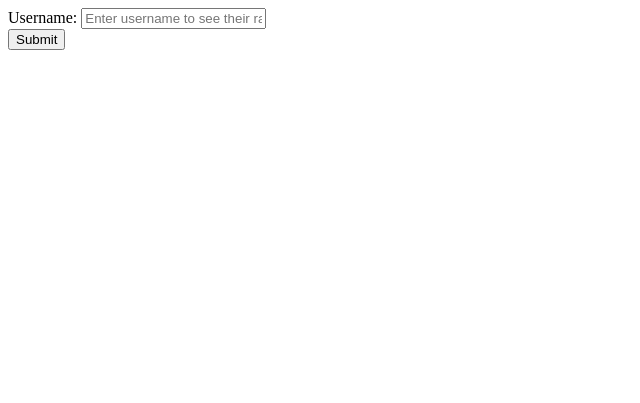
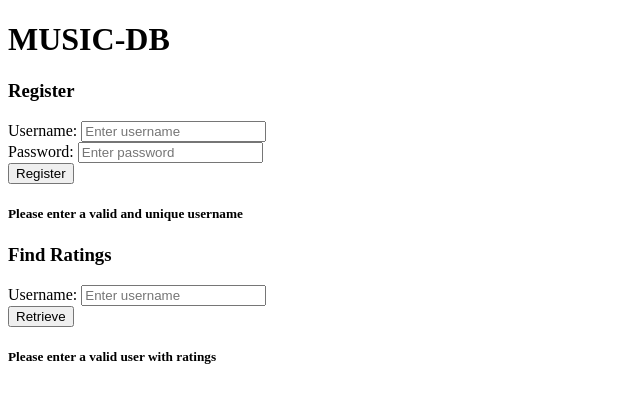
Before and after one commit to rebekahsong/bb_swe, a PHP site: page / in a window 1280 px wide. Shown: the top 403 px of the page, without its empty margins (0-640 px from the left). Run offline with PHP 8.4, Linux system fonts and the light colour scheme.

Commit message:
finishing touches

```diff
--- a/index.php
+++ b/index.php
@@ -1,15 +1,3 @@
-<!--
-  COMP 333: Software Engineering
-  Sebastian Zimmeck (szimmeck@wesleyan.edu)
-
-  PHP sample script for querying a database with SQL. This script can be run
-  from inside the htdocs directory in XAMPP. The script assumes that there is a
-  database set up (e.g., via PHPMyAdmin) named COMP333_SQL_Tutorial with a
-  student_grades table per the sql_tutorial.md.
-
-  Note: To run this file as a PHP script change the file extension to .php.
--->
-
 <!DOCTYPE HTML>
 <html lang="en">
 <head>
@@ -30,43 +18,82 @@ if ($conn->connect_error) {
   die("Connection failed: " . $conn->connect_error);
 }
 
-if(isset($_REQUEST["submit"])){
+if(isset($_REQUEST["register"])){
   $out_value = "";
   $u_username = $_REQUEST['username'];
+  $u_password = $_REQUEST['password'];
 
-  if(!empty($u_username)){
-    $sql_query = "SELECT * FROM ratings WHERE username = ('$u_username')";
+
+  if(!empty($u_username)&&(!empty($u_password))){
+	$sql_query = "INSERT INTO users ( username, password ) VALUES ( '$u_username', '$u_password' )";
+
     $result = mysqli_query($conn, $sql_query);
 
-    $row = mysqli_fetch_assoc($result);
-    $out_value = "The song is: " . $row['song'];
+    $out_value = "Successfuly registered";
   }
   else {
-    $out_value = "No ratings available!";
+    $out_value = "";
   }
 }
+
+if(isset($_REQUEST["retrieve"])){
+
+	$out_value_songs_and_ratings = array();
+	$u_username = $_REQUEST['username'];
+
+	if(!empty($u_username)){
+	  $sql_query = "SELECT * FROM ratings WHERE username = ('$u_username')";
+	  $result = mysqli_query($conn, $sql_query);
+
+		while($row = mysqli_fetch_assoc($result))
+		{
+		$song_and_rating = array($row['song'], $row['rating']);
+		array_push($out_value_songs_and_ratings,$song_and_rating);
+		}
+
+	}
+	else {
+	  $out_value_songs_and_ratings = array();
+	}
+  }
 
 $conn->close();
 ?>
 
 <!--
-  HTML code for the form by which the user can query data.
-  Note that we are using names (to pass values around in PHP) and not ids
-  (which are for CSS styling or JavaScript functionality).
-  You can leave the action in the form open
-  (https://stackoverflow.com/questions/1131781/is-it-a-good-practice-to-use-an-empty-url-for-a-html-forms-action-attribute-a)
+  HTML code
 -->
+<h1>MUSIC-DB</h1>
+<h3>Register</h3>
 <form method="POST" action="">
-Username: <input type="text" name="username" placeholder="Enter username to see their ratings" /><br>
-<input type="submit" name="submit" value="Submit"/>
-<!--
-  Make sure that there is a value available for $out_value.
-  If so, print to the screen.
- -->
+Username: <input type="text" name="username" placeholder="Enter username" /><br>
+Password: <input type="text" name="password" placeholder="Enter password" /><br>
+<input type="submit" name="register" value="Register"/>
+
 <p><?php
   if(!empty($out_value)){
-    echo $out_value;
+	echo "<h5>$out_value</h5>";
+} else {
+	echo "<h5>Please enter a valid and unique username</h5>";
+}
+?></p>
+</form>
+
+<h3>Find Ratings</h3>
+<form method="POST" action="">
+Username: <input type="text" name="username" placeholder="Enter username" /><br>
+<input type="submit" name="retrieve" value="Retrieve"/>
+
+<p><?php
+  if(!empty($out_value_songs_and_ratings)){
+	foreach($out_value_songs_and_ratings as $song_and_rating) {
+
+		echo "<h5>$song_and_rating[0] -> $song_and_rating[1]</h5>";
+	}
+  } else {
+	  echo "<h5>Please enter a valid user with ratings</h5>";
   }
+  $out_value_songs_and_ratings=array();
 ?></p>
 </form>
 
```
